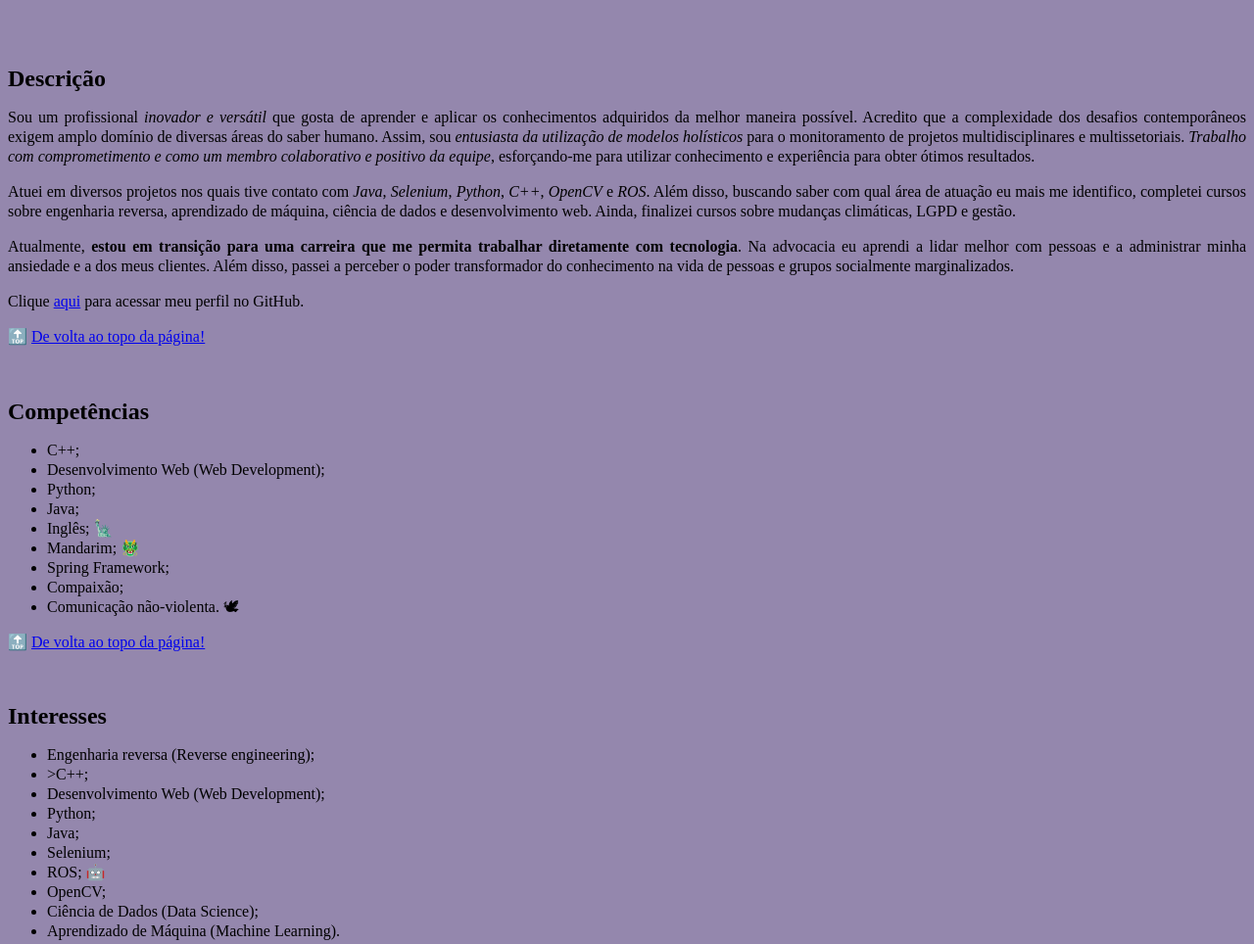
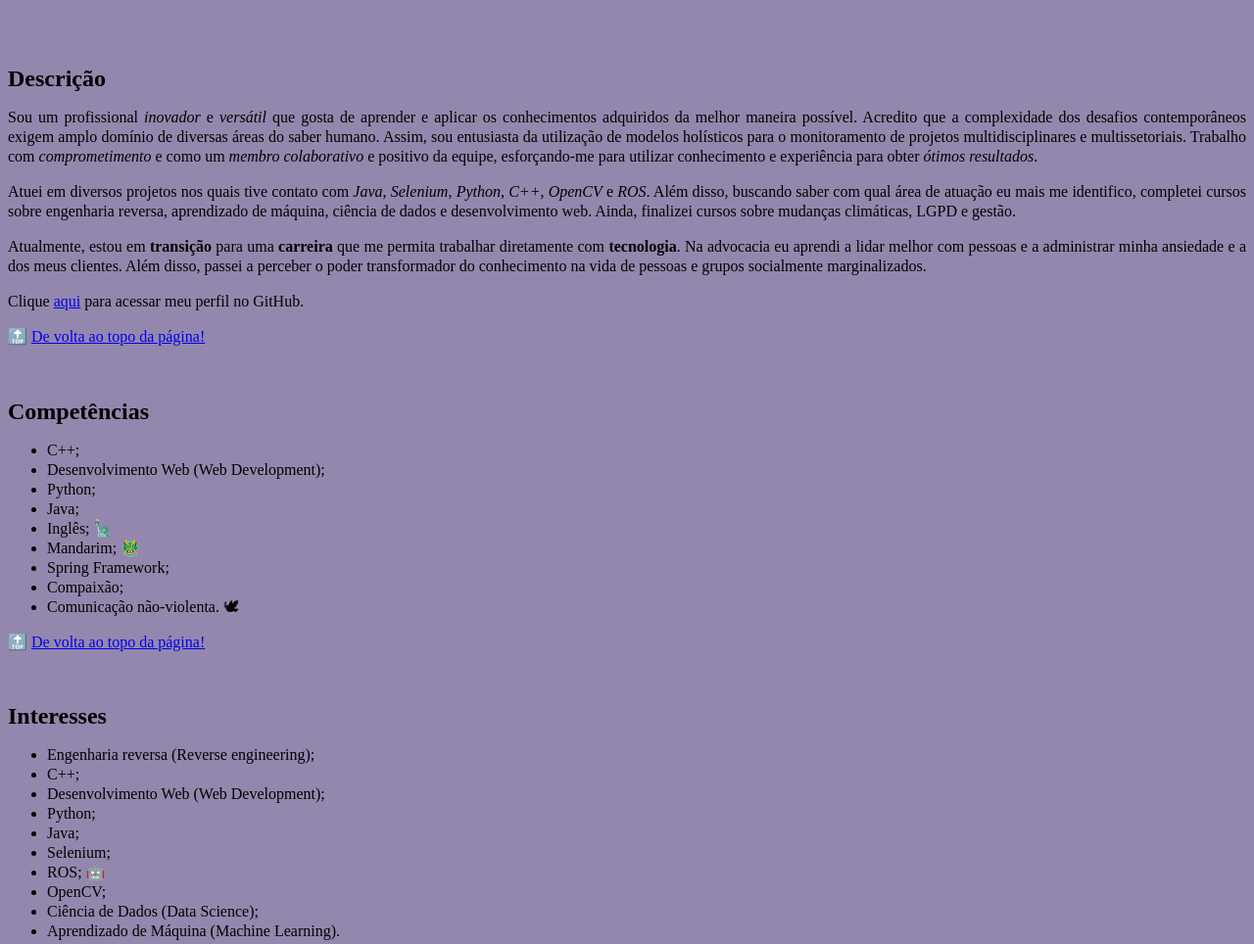
Before and after one commit to eversoneliasg/eversoneliasg.github.io, a plain HTML site: page index.html in a window 1280 px wide. Shown: the part 560-1524 px from the top of the page at 98% size. Drawn offline with Linux system fonts and the light colour scheme.

Commit message:
Implemeting CSS to bold and italic

```diff
--- a/index.html
+++ b/index.html
@@ -14,7 +14,7 @@
 
     <img class="centeredRoundedImages" src="self.jpg" alt="Foto de Everson Elias.">
 
-    <p class="centeredP">
+    <p class="centeredParagraph">
     <strong>&#x1F30E Nacionalidade:</strong> brasileiro.
     <br>
     <strong>&#x1F306 Cidade onde mora:</strong> Belo Horizonte/MG.
@@ -32,11 +32,11 @@
 
     <h2><a id="descrição">Descrição</a></h2>
 
-    <p>Sou um profissional <em>inovador e versátil</em> que gosta de aprender e aplicar os conhecimentos adquiridos da melhor maneira possível. Acredito que a complexidade dos desafios contemporâneos exigem amplo domínio de diversas áreas do saber humano. Assim, sou <em>entusiasta da utilização de modelos holísticos</em> para o monitoramento de projetos multidisciplinares e multissetoriais. <em>Trabalho com comprometimento e como um membro colaborativo e positivo da equipe</em>, esforçando-me para utilizar conhecimento e experiência para obter ótimos resultados.</p>
+    <p>Sou um profissional <em class="italic">inovador</em> e <em class="italic">versátil</em> que gosta de aprender e aplicar os conhecimentos adquiridos da melhor maneira possível. Acredito que a complexidade dos desafios contemporâneos exigem amplo domínio de diversas áreas do saber humano. Assim, sou entusiasta da utilização de modelos holísticos para o monitoramento de projetos multidisciplinares e multissetoriais. Trabalho com <em class="italic">comprometimento</em> e como um <em class="italic">membro colaborativo</em> e positivo da equipe, esforçando-me para utilizar conhecimento e experiência para obter <em class="italic">ótimos resultados</em>.</p>
 
-    <p>Atuei em diversos projetos nos quais tive contato com <em>Java</em>, <em>Selenium</em>, <em>Python</em>, <em>C++</em>, <em>OpenCV</em> e <em>ROS</em>. Além disso, buscando saber com qual área de atuação eu mais me identifico, completei cursos sobre engenharia reversa, aprendizado de máquina, ciência de dados e desenvolvimento web. Ainda, finalizei cursos sobre mudanças climáticas, LGPD e gestão.</p>
+    <p>Atuei em diversos projetos nos quais tive contato com <em class="italic">Java</em>, <em class="italic">Selenium</em>, <em class="italic">Python</em>, <em class="italic">C++</em>, <em class="italic">OpenCV</em> e <em class="italic">ROS</em>. Além disso, buscando saber com qual área de atuação eu mais me identifico, completei cursos sobre engenharia reversa, aprendizado de máquina, ciência de dados e desenvolvimento web. Ainda, finalizei cursos sobre mudanças climáticas, LGPD e gestão.</p>
 
-    <p>Atualmente, <strong>estou em transição para uma carreira que me permita trabalhar diretamente com tecnologia</strong>. Na advocacia eu aprendi a lidar melhor com pessoas e a administrar minha ansiedade e a dos meus clientes. Além disso, passei a perceber o poder transformador do conhecimento na vida de pessoas e grupos socialmente marginalizados.</p>
+    <p>Atualmente, estou em <strong class="bold">transição</strong> para uma <strong class="bold">carreira</strong> que me permita trabalhar diretamente com <strong class="bold">tecnologia</strong>. Na advocacia eu aprendi a lidar melhor com pessoas e a administrar minha ansiedade e a dos meus clientes. Além disso, passei a perceber o poder transformador do conhecimento na vida de pessoas e grupos socialmente marginalizados.</p>
 
     <p>Clique <a href="https://github.com/eversoneliasg" title="Clique aqui para ser redirecionado para o meu perfil no Github." target="_blank">aqui</a> para acessar meu perfil no GitHub.</p>
 
@@ -64,7 +64,7 @@
     <h2><a id="interesses">Interesses</a></h2>
     <ul>
       <li>Engenharia reversa (Reverse engineering);</li>
-      <li>>C++;</li>
+      <li>C++;</li>
       <li>Desenvolvimento Web (Web Development);</li>
       <li>Python;</li>
       <li>Java;</li>
--- a/style.css
+++ b/style.css
@@ -15,7 +15,7 @@ p {
     line-height: 20px;
 }
 
-.centeredP {
+.centeredParagraph {
   text-align: center;
 }
 
@@ -38,3 +38,11 @@ p {
 .listsStyle {
     line-height: 15px;
 }
+
+.italic {
+    font-style: italic;
+}
+
+.bold {
+    font-weight: bold;
+}
```
